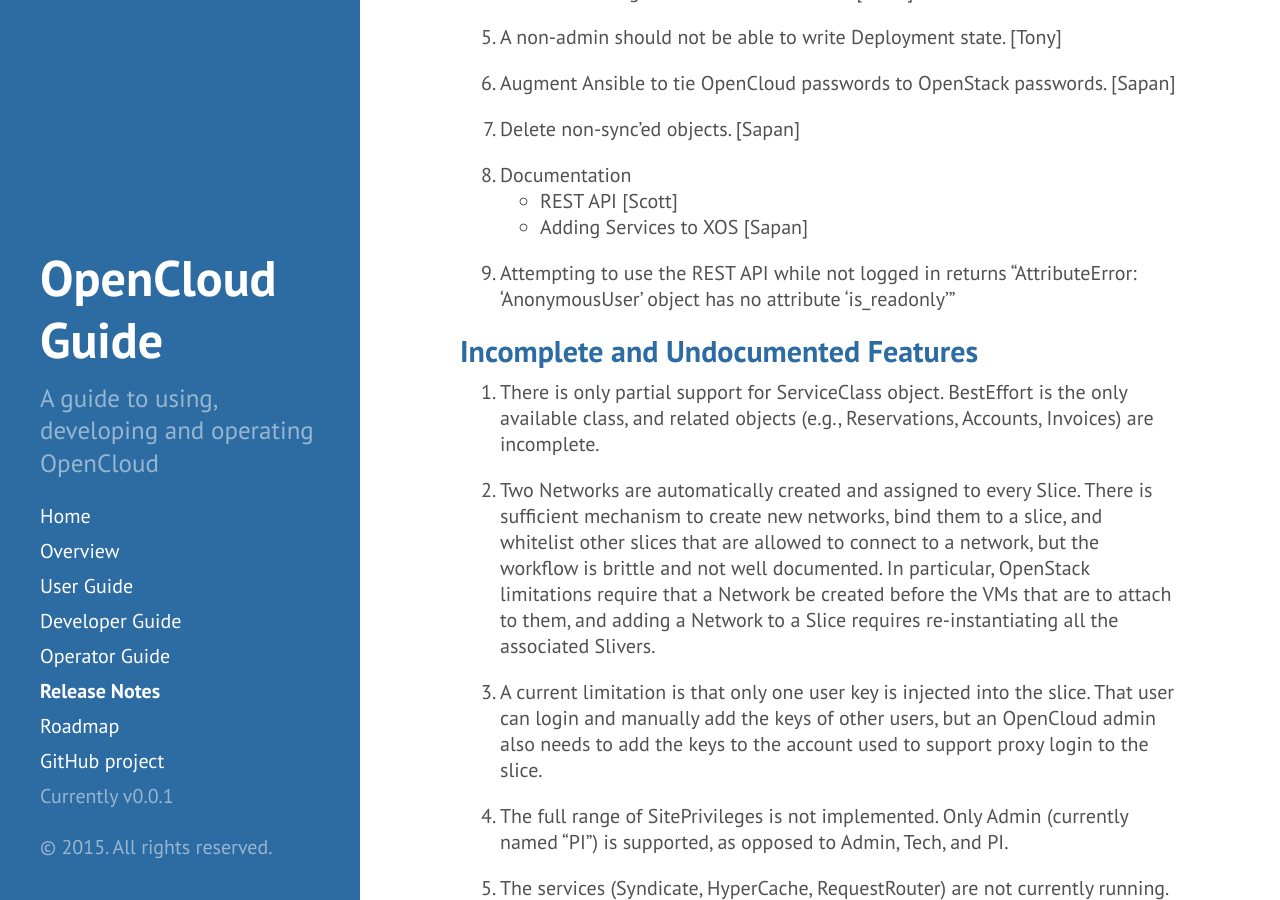
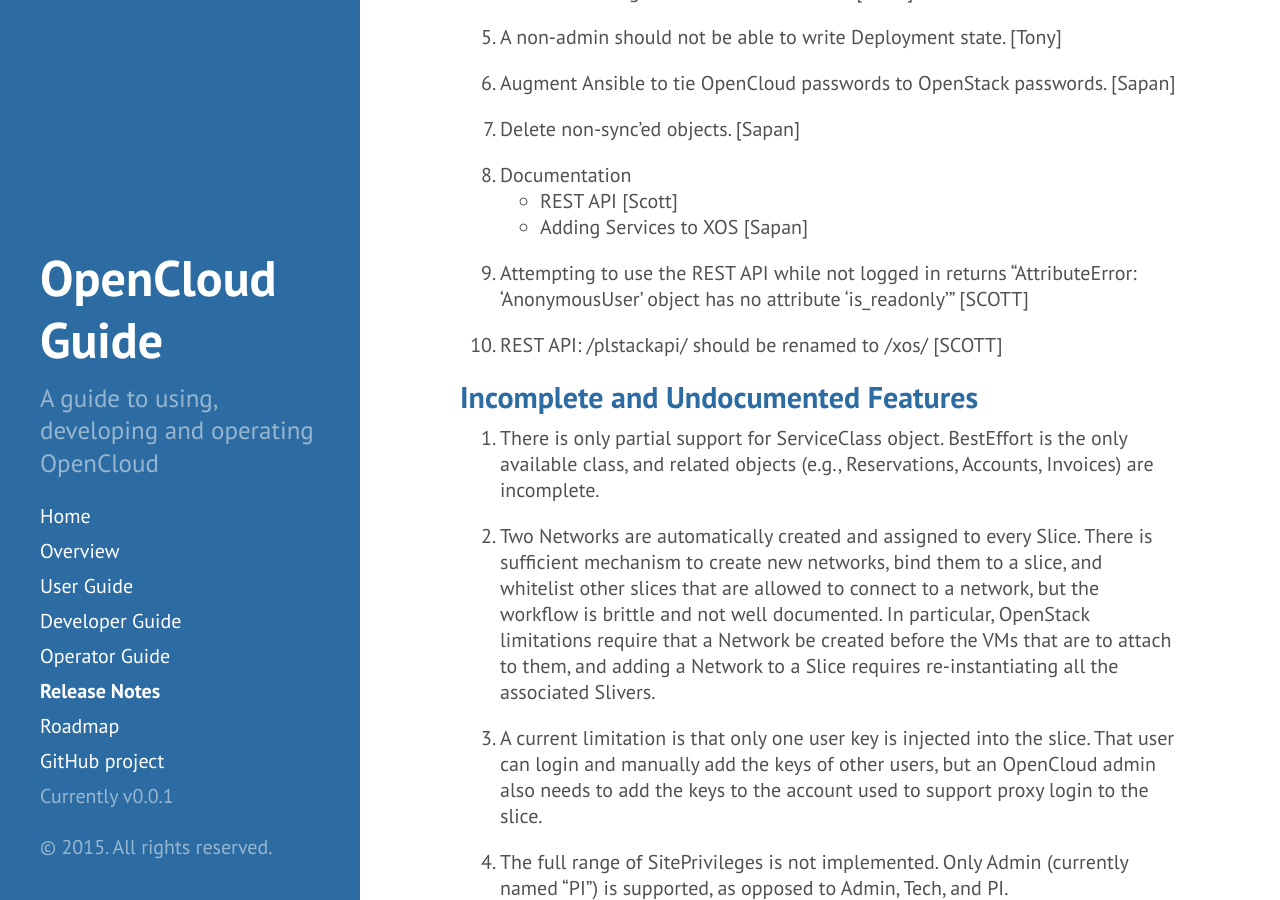
Before and after one commit to open-cloud/open-cloud.github.io.old, a Jekyll site: the page built from 4_notes.md, in a window 1280 px wide and 900 px high, scrolled down 410 px. Built offline with Jekyll 4.4.1, drawn with Linux system fonts in a browser that asks for light colours; Markdown is read by kramdown in place of the engine named in the settings.

Commit message:
note about renaming REST plstackapi to xos

```diff
--- a/4_notes.md
+++ b/4_notes.md
@@ -25,7 +25,9 @@
    * REST API [Scott]
    * Adding Services to XOS [Sapan]
 
-9. Attempting to use the REST API while not logged in returns "AttributeError: 'AnonymousUser' object has no attribute 'is_readonly'"
+9. Attempting to use the REST API while not logged in returns "AttributeError: 'AnonymousUser' object has no attribute 'is_readonly'" [SCOTT]
+
+10. REST API: /plstackapi/ should be renamed to /xos/ [SCOTT]
 
 ##Incomplete and Undocumented Features
 
```
